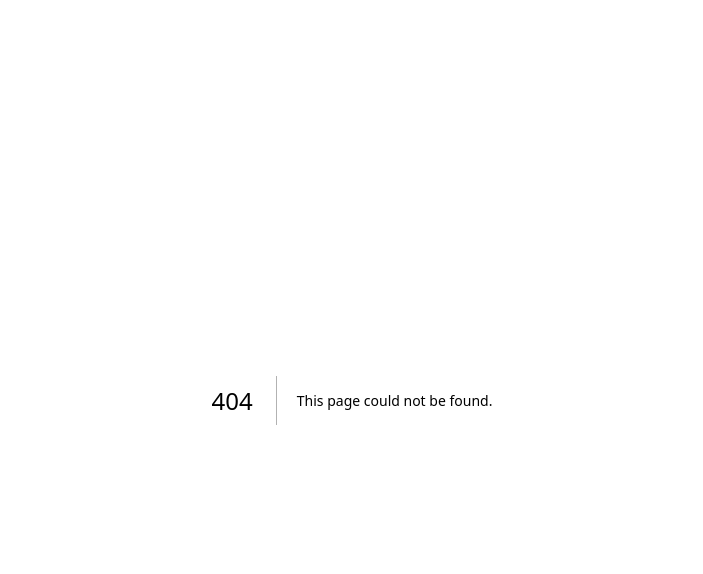
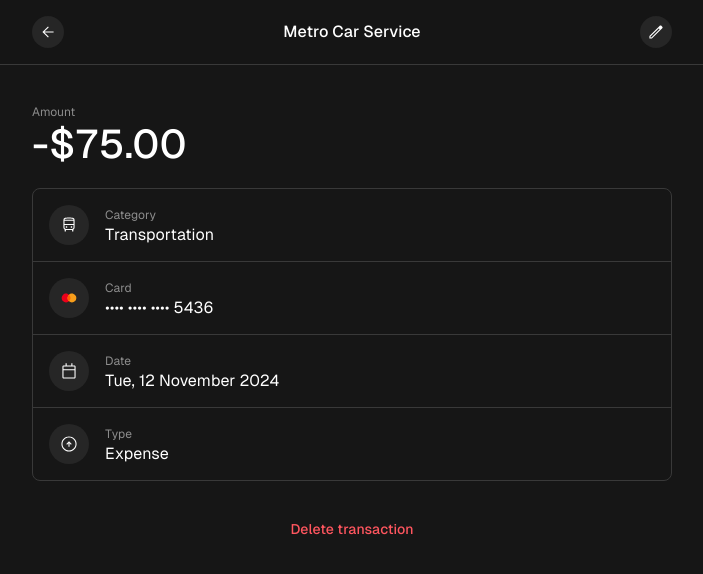
Before and after one commit to benjaminpfleghaar/mintly, a Next.js app: page /1 in a window 1280 px wide. Before the commit this address had no page. Shown: the top 574 px of the page, without its empty margins (288-991 px from the left). Built offline with nearby package versions, Linux system fonts and the light colour scheme.

Commit message:
build transaction details page

```diff
--- /dev/null
+++ b/app/[id]/page.tsx
@@ -0,0 +1,12 @@
+import { Metadata } from "next";
+import TransactionDetailsPage from "@/components/page/TransactionDetailsPage";
+
+export const metadata: Metadata = {
+	title: "Transaction Details",
+};
+
+export default async function TransactionDetails({ params }: { params: Promise<{ id: string }> }) {
+	const id = (await params).id;
+
+	return <TransactionDetailsPage id={id} />;
+}
--- a/components/layout/HorizontalRow.tsx
+++ b/components/layout/HorizontalRow.tsx
@@ -6,7 +6,7 @@ import { Transactions } from "@/types/Transactions";
 
 export default function HorizontalRow({ id, category, name, type, amount }: Transactions) {
 	return (
-		<StyledLink href={`/transaction/${id}`} aria-label={`Got to ${name} transaction`}>
+		<StyledLink href={`/${id}`} aria-label={`Got to ${name} transaction`}>
 			<Icon icon={category} />
 			<StyledParagraph>{name}</StyledParagraph>
 			{type === "Expense" ? <StyledData value={amount}>{formatAmount(amount)}</StyledData> : <StyledDataHighlighted value={amount}>{formatAmount(amount)}</StyledDataHighlighted>}
--- /dev/null
+++ b/components/layout/VerticalRow.tsx
@@ -0,0 +1,30 @@
+import styled from "styled-components";
+import Icon from "@/components/ui/Icon";
+
+export default function VerticalRow({ icon, title, value }: { icon: string; title: string; value: string }) {
+	return (
+		<StyledDiv>
+			<Icon icon={icon} />
+			<div>
+				<StyledHeadline>{title}</StyledHeadline>
+				<StyledParagraph>{value}</StyledParagraph>
+			</div>
+		</StyledDiv>
+	);
+}
+
+const StyledDiv = styled.div`
+	display: flex;
+	align-items: center;
+	gap: var(--spacing-16);
+	border-radius: var(--spacing-8);
+	padding: var(--spacing-16) var(--spacing-24) var(--spacing-16) var(--spacing-16);
+`;
+const StyledHeadline = styled.h3`
+	color: var(--color-gray-50);
+	font: var(--font-regular-12);
+	margin-bottom: var(--spacing-4);
+`;
+const StyledParagraph = styled.p`
+	font: var(--font-regular-16);
+`;
--- /dev/null
+++ b/components/page/TransactionDetailsPage.tsx
@@ -0,0 +1,84 @@
+"use client";
+
+import styled from "styled-components";
+import { formatDate } from "@/lib/utils";
+import { formatAmount } from "@/lib/utils";
+import Table from "@/components/layout/Table";
+import Header from "@/components/layout/Header";
+import { IconLinkProps } from "@/types/IconLinkProps";
+import GhostButton from "@/components/ui/GhostButton";
+import VerticalRow from "@/components/layout/VerticalRow";
+// import { useTransactions } from "@/states/useTransactions";
+
+export default function TransactionDetailsPage({ id }: { id: string }) {
+	// const { transactions } = useTransactions();
+
+	const iconOnLeftSide: IconLinkProps = {
+		icon: "Back",
+		label: "Back to transactions",
+		href: "/",
+	};
+
+	const iconOnRightSide: IconLinkProps = {
+		icon: "Edit",
+		label: "Edit transaction",
+		href: `/${id}/edit`,
+	};
+
+	return (
+		<>
+			<Header title="Metro Car Service" iconOnLeftSide={iconOnLeftSide} iconOnRightSide={iconOnRightSide} />
+			<StyledMain>
+				<StyledSection>
+					<StyledHeadline>Amount</StyledHeadline>
+					<StyledData value="-75">{formatAmount(-75)}</StyledData>
+				</StyledSection>
+				<Table>
+					<StyledListItem>
+						<VerticalRow icon="Transportation" title="Category" value="Transportation" />
+					</StyledListItem>
+					<StyledListItem>
+						<VerticalRow icon="Card" title="Card" value="•••• •••• •••• 5436" />
+					</StyledListItem>
+					<StyledListItem>
+						<VerticalRow icon="Calendar" title="Date" value={formatDate("2024-11-12")} />
+					</StyledListItem>
+					<StyledListItem>
+						<VerticalRow icon="Expense" title="Type" value="Expense" />
+					</StyledListItem>
+				</Table>
+				<GhostButton onClick={() => console.log("Delete")} label="Delete transaction" color="red" />
+			</StyledMain>
+		</>
+	);
+}
+
+const StyledMain = styled.main`
+	display: flex;
+	margin-inline: auto;
+	flex-direction: column;
+	gap: var(--spacing-24);
+	padding: var(--spacing-40) 0;
+	margin-top: var(--spacing-64);
+	width: min(640px, 100% - var(--spacing-32));
+	min-height: calc(100svh - var(--spacing-64));
+`;
+const StyledSection = styled.section`
+	display: flex;
+	gap: var(--spacing-4);
+	flex-direction: column;
+`;
+const StyledHeadline = styled.h2`
+	color: var(--color-gray-50);
+	font: var(--font-regular-12);
+`;
+const StyledData = styled.data`
+	font: var(--font-medium-40);
+`;
+const StyledListItem = styled.li`
+	border-bottom: 1px solid var(--color-gray-80);
+
+	&:last-child {
+		border: none;
+	}
+`;
--- a/components/ui/GhostButton.tsx
+++ b/components/ui/GhostButton.tsx
@@ -1,16 +1,17 @@
 import styled from "styled-components";
 
-export default function GhostButton({ onClick, label }: { onClick: () => void; label: string }) {
+export default function GhostButton({ onClick, label, color }: { onClick: () => void; label: string; color?: string }) {
 	return (
-		<StyledButton type="button" onClick={onClick}>
+		<StyledButton $color={color} type="button" onClick={onClick}>
 			{label}
 		</StyledButton>
 	);
 }
 
-const StyledButton = styled.button`
+const StyledButton = styled.button<{ $color?: string }>`
 	height: var(--spacing-48);
 	font: var(--font-medium-14);
 	padding: 0 var(--spacing-24);
 	border-radius: var(--spacing-8);
+	color: ${(props) => (props.$color === "red" ? "var(--color-red-90)" : "inherit")};
 `;
```
Also changed, not shown: public/images/Card.svg (added).
